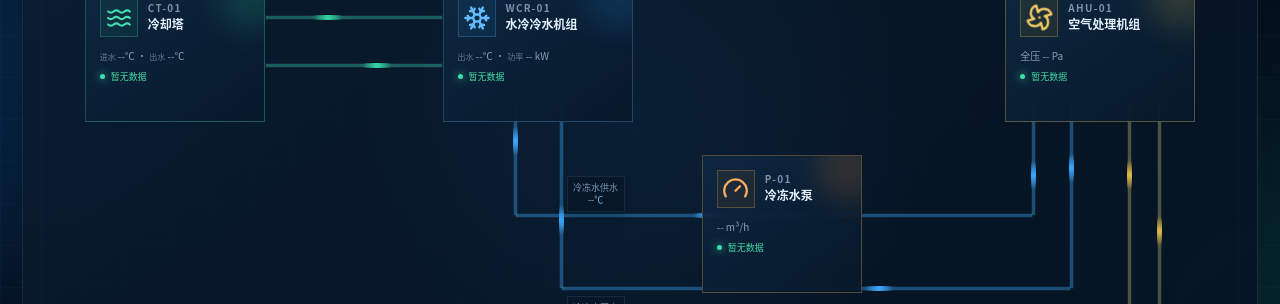
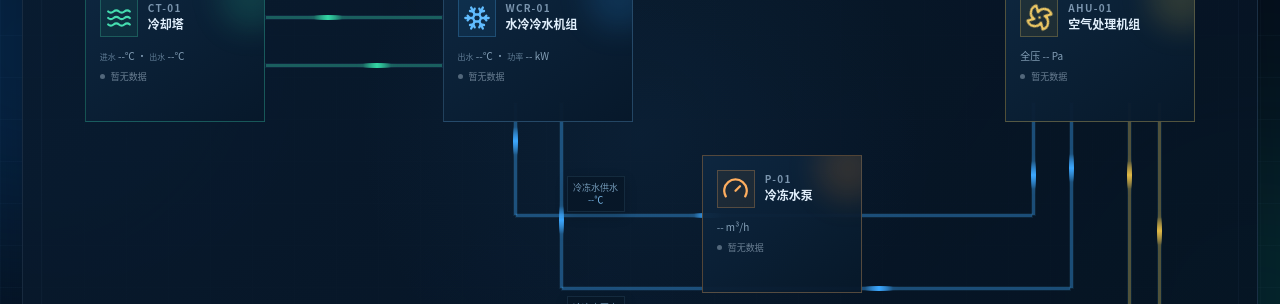
Before and after one commit to edg127117/building-energy-carbon-platform, a Vue app in the folder web/: page /hvac-demo in a window 1280 px wide. Shown: the part 385-689 px from the top of the page. Built offline with nearby package versions, Linux system fonts and the light colour scheme; no server answers; sample sign-in values are in the browser's storage.

Commit message:
fix(web): compact HVAC dashboard empty states

```diff
--- a/web/src/pages/HvacDemoPage.vue
+++ b/web/src/pages/HvacDemoPage.vue
@@ -132,7 +132,7 @@
               <span class="device-icon"><Waves :size="26" /></span>
               <span class="device-meta"><b>CT-01</b><em>冷却塔</em></span>
               <span class="device-value"><b>进水</b> {{ pointText('TOWER1_TCWin') }}{{ pointUnit('TOWER1_TCWin') }} · <b>出水</b> {{ pointText('TOWER1_TCWout') }}{{ pointUnit('TOWER1_TCWout') }}</span>
-              <span class="device-state" :class="{ 'is-stale': pointViews.TOWER1_TCWin.status === 'STALE' }">
+              <span class="device-state" :class="{ 'is-stale': pointViews.TOWER1_TCWin.status === 'STALE', 'is-empty': pointViews.TOWER1_TCWin.status === 'NO_DATA' }">
                 <span class="device-state-label"><i />{{ pointStatus('TOWER1_TCWin') }}</span>
                 <small v-if="stalePointDetail(pointViews.TOWER1_TCWin)">{{ stalePointDetail(pointViews.TOWER1_TCWin) }}</small>
               </span>
@@ -143,7 +143,7 @@
               <span class="device-icon"><Snowflake :size="28" /></span>
               <span class="device-meta"><b>WCR-01</b><em>水冷冷水机组</em></span>
               <span class="device-value"><b>出水</b> {{ pointText('WCR1_TWout') }}{{ pointUnit('WCR1_TWout') }} · <b>功率</b> {{ pointText('WCR1_PPE') }} {{ pointUnit('WCR1_PPE') }}</span>
-              <span class="device-state" :class="{ 'is-stale': pointViews.WCR1_TWout.status === 'STALE' }">
+              <span class="device-state" :class="{ 'is-stale': pointViews.WCR1_TWout.status === 'STALE', 'is-empty': pointViews.WCR1_TWout.status === 'NO_DATA' }">
                 <span class="device-state-label"><i />{{ pointStatus('WCR1_TWout') }}</span>
                 <small v-if="stalePointDetail(pointViews.WCR1_TWout)">{{ stalePointDetail(pointViews.WCR1_TWout) }}</small>
               </span>
@@ -154,7 +154,7 @@
               <span class="device-icon"><Gauge :size="27" /></span>
               <span class="device-meta"><b>P-01</b><em>冷冻水泵</em></span>
               <span class="device-value">{{ pointText('PUMP1_Flow') }} {{ pointUnit('PUMP1_Flow') }}</span>
-              <span class="device-state" :class="{ 'is-stale': pointViews.PUMP1_Flow.status === 'STALE' }">
+              <span class="device-state" :class="{ 'is-stale': pointViews.PUMP1_Flow.status === 'STALE', 'is-empty': pointViews.PUMP1_Flow.status === 'NO_DATA' }">
                 <span class="device-state-label"><i />{{ pointStatus('PUMP1_Flow') }}</span>
                 <small v-if="stalePointDetail(pointViews.PUMP1_Flow)">{{ stalePointDetail(pointViews.PUMP1_Flow) }}</small>
               </span>
@@ -165,7 +165,7 @@
               <span class="device-icon fan-icon"><Fan :size="29" /></span>
               <span class="device-meta"><b>AHU-01</b><em>空气处理机组</em></span>
               <span class="device-value">全压 {{ pointText('AHU1_TotalPress') }} {{ pointUnit('AHU1_TotalPress') }}</span>
-              <span class="device-state" :class="{ 'is-stale': pointViews.AHU1_TotalPress.status === 'STALE' }">
+              <span class="device-state" :class="{ 'is-stale': pointViews.AHU1_TotalPress.status === 'STALE', 'is-empty': pointViews.AHU1_TotalPress.status === 'NO_DATA' }">
                 <span class="device-state-label"><i />{{ pointStatus('AHU1_TotalPress') }}</span>
                 <small v-if="stalePointDetail(pointViews.AHU1_TotalPress)">{{ stalePointDetail(pointViews.AHU1_TotalPress) }}</small>
               </span>
@@ -612,7 +612,7 @@ h1 { margin: 5px 0 2px; font-size: clamp(22px, 2vw, 31px); line-height: 1.2; col
 .summary-stat strong { color: #dceeff; font-size: 21px; font-weight: 560; font-variant-numeric: tabular-nums; }
 .summary-stat small { grid-column: 1 / -1; color: #3eae89; }
 
-.main-grid { display: grid; grid-template-columns: minmax(0, 1fr) 316px; gap: 14px; }
+.main-grid { display: grid; grid-template-columns: minmax(0, 1fr); gap: 14px; }
 .panel, .indicators { border: 1px solid rgba(137, 179, 215, .14); background: linear-gradient(145deg, rgba(10, 28, 48, .9), rgba(6, 19, 34, .88)); box-shadow: inset 0 1px 0 rgba(255,255,255,.025), 0 14px 40px rgba(0, 4, 11, .16); }
 .panel-heading, .aside-heading { height: 48px; padding: 0 15px; display: flex; align-items: center; justify-content: space-between; border-bottom: 1px solid rgba(137, 179, 215, .1); }
 .panel-heading > div, .aside-heading > div { display: flex; align-items: center; gap: 9px; }
@@ -648,6 +648,8 @@ h1 { margin: 5px 0 2px; font-size: clamp(22px, 2vw, 31px); line-height: 1.2; col
 .device-state small { max-width: 100%; color: #c79850; font-size: 9px; line-height: 1.35; overflow-wrap: anywhere; }
 .device-state.is-stale { color: #e3ad55; }
 .device-state.is-stale i { background: #e3ad55; box-shadow: 0 0 8px rgba(227, 173, 85, .7); }
+.device-state.is-empty { color: #687d91; }
+.device-state.is-empty i { background: #52677b; box-shadow: none; }
 .tower { left: 5%; top: 90px; width: 180px; border-color: rgba(54, 216, 168, .3); }
 .tower .device-icon { color: #45ddb0; border-color: rgba(69, 221, 176, .25); background: rgba(30, 128, 100, .12); }
 .tower .device-glow { background: rgba(43, 203, 155, .17); }
@@ -698,10 +700,11 @@ h1 { margin: 5px 0 2px; font-size: clamp(22px, 2vw, 31px); line-height: 1.2; col
 .label-return { top: 402px; }
 .outdoor-chip { position: absolute; left: 5.5%; bottom: 32px; display: flex; gap: 7px; align-items: center; color: #7790a8; font-size: 9px; border: 1px solid rgba(133, 168, 197, .12); background: rgba(7, 20, 34, .8); padding: 8px 10px; }
 
-.indicators { padding-bottom: 11px; }
+.indicators { display: grid; grid-template-columns: repeat(4, minmax(0, 1fr)); gap: 8px; padding: 10px; }
 .aside-heading { margin-bottom: 9px; }
+.aside-heading, .quality-card { grid-column: 1 / -1; }
 .minute-tag { color: #597089; font-size: 8px; }
-.indicator-card { position: relative; width: calc(100% - 20px); min-width: 0; min-height: 132px; margin: 0 10px 8px; padding: 13px 14px 11px; display: grid; grid-template-rows: auto auto minmax(32px, 1fr) auto; gap: 8px; border: 1px solid rgba(127, 167, 201, .14); background: rgba(7, 21, 37, .78); color: #dce8f5; text-align: left; cursor: pointer; overflow: hidden; transition: border-color .2s ease, transform .2s ease, background-color .2s ease; }
+.indicator-card { position: relative; width: 100%; min-width: 0; min-height: 132px; margin: 0; padding: 13px 14px 11px; display: grid; grid-template-rows: auto auto minmax(32px, 1fr) auto; gap: 8px; border: 1px solid rgba(127, 167, 201, .14); background: rgba(7, 21, 37, .78); color: #dce8f5; text-align: left; cursor: pointer; overflow: hidden; transition: border-color .2s ease, transform .2s ease, background-color .2s ease; }
 .indicator-card.is-failed { background: linear-gradient(145deg, color-mix(in srgb, var(--tone) 6%, #071525), rgba(7, 21, 37, .82)); }
 .indicator-card:hover { transform: translateY(-2px); border-color: color-mix(in srgb, var(--tone) 42%, transparent); }
 .indicator-card:focus-visible { outline: 2px solid var(--tone); outline-offset: 2px; border-color: var(--tone); }
@@ -723,7 +726,7 @@ h1 { margin: 5px 0 2px; font-size: clamp(22px, 2vw, 31px); line-height: 1.2; col
 .indicator-card.green { --tone: #37d4a2; }
 .indicator-card.orange { --tone: #ffab55; }
 .indicator-card.yellow { --tone: #e6c45d; }
-.quality-card { margin: 12px 10px 0; padding: 12px; border: 1px solid rgba(127, 167, 201, .1); background: rgba(5, 17, 30, .6); }
+.quality-card { margin: 4px 0 0; padding: 12px; border: 1px solid rgba(127, 167, 201, .1); background: rgba(5, 17, 30, .6); }
 .quality-head { display: flex; justify-content: space-between; color: #778ca4; font-size: 9px; }
 .quality-head strong { color: #4fdaa9; font-size: 12px; }
 .quality-bar { height: 3px; margin: 8px 0 10px; background: rgba(91, 127, 154, .16); }
@@ -769,6 +772,7 @@ h1 { margin: 5px 0 2px; font-size: clamp(22px, 2vw, 31px); line-height: 1.2; col
 .point-row.is-stale .point-status { background: #e3ad55; box-shadow: 0 0 7px rgba(227, 173, 85, .65); }
 .point-row.is-stale .point-quality { color: #d3a052; }
 .point-row.is-empty .point-status { background: #52677b; box-shadow: none; }
+.point-row.is-empty .point-quality { color: #687d91; }
 
 @keyframes flowH { from { left: -30px; } to { left: 100%; } }
 @keyframes flowV { from { top: -30px; } to { top: 100%; } }
@@ -778,11 +782,6 @@ h1 { margin: 5px 0 2px; font-size: clamp(22px, 2vw, 31px); line-height: 1.2; col
 @media (max-width: 1450px) {
   .topbar { grid-template-columns: 1fr auto; }
   .header-center { display: none; }
-  .main-grid { grid-template-columns: 1fr; }
-  .indicators { display: grid; grid-template-columns: repeat(4, minmax(0, 1fr)); gap: 8px; padding: 10px; }
-  .aside-heading, .quality-card { grid-column: 1 / -1; }
-  .indicator-card { width: 100%; margin: 0; }
-  .quality-card { margin: 4px 0 0; }
 }
 
 @media (max-width: 900px) {
```
Also changed, not shown: 1 other file (tests, documents, lock files or other folders).
